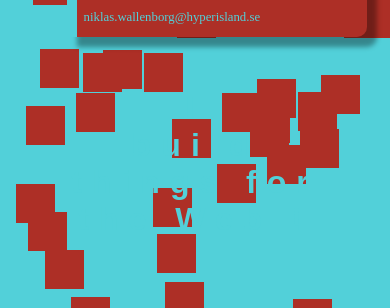
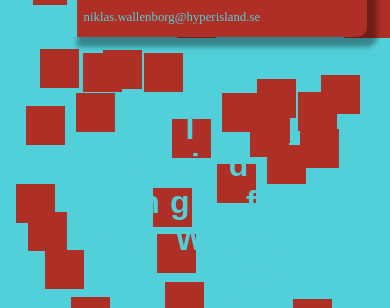
Before and after one commit to Wallenborg/front-port, a React (Create React App) app: page / in a window 390 px wide. Shown: the part 268-576 px from the top of the page. Built offline with nearby package versions, Linux system fonts and the light colour scheme; a web font is replaced by a local one.

Commit message:
fixed layout secret-text

```diff
--- a/src/components/secrettext/secrettext.css
+++ b/src/components/secrettext/secrettext.css
@@ -7,7 +7,7 @@
 
 @media (max-width: 400px) {
   .box-secret-text {
-    padding-top: 20px;
+    padding-top: 40px;
   }
 }
 
```
